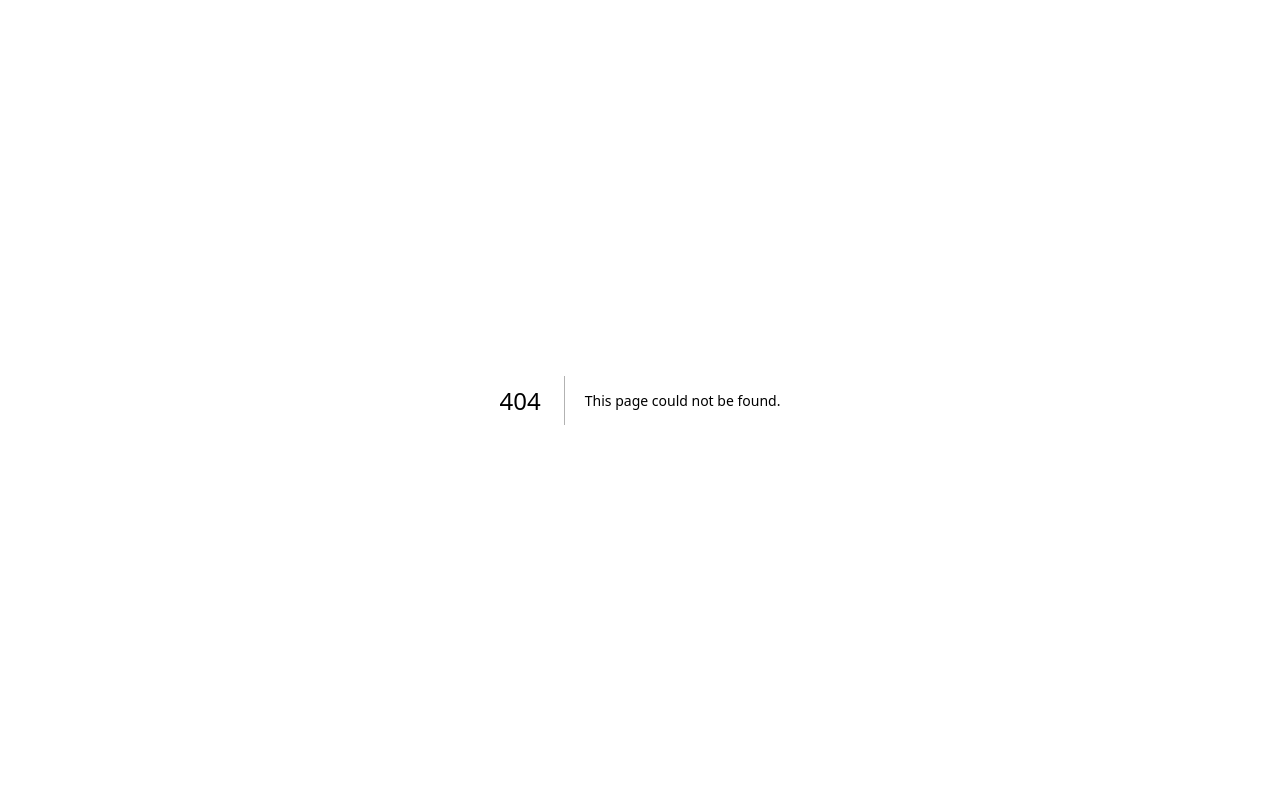
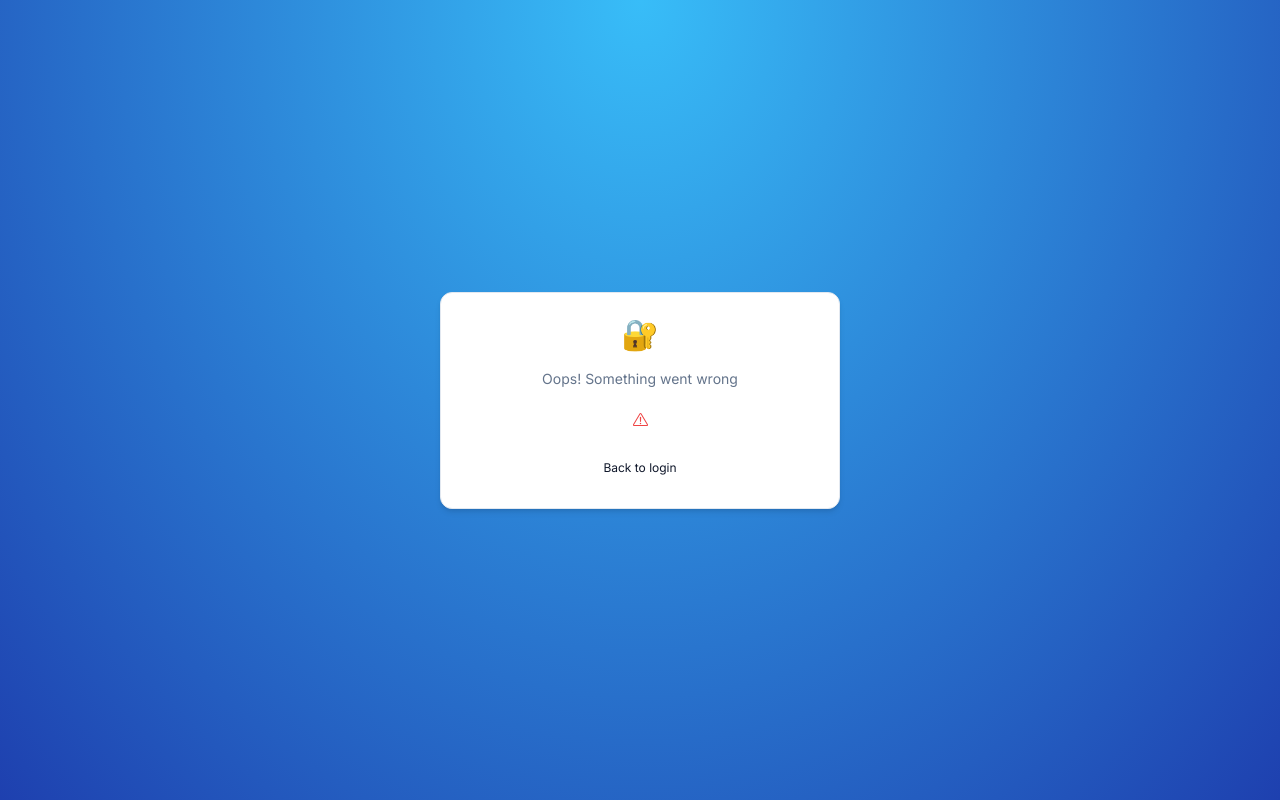
Before and after one commit to lewmeta/next-auth, a Next.js app: page /auth/error in a window 1280 px wide. Before the commit this address had no page. Built offline with nearby package versions, Linux system fonts and the light colour scheme.

Commit message:
added out own pages to auth instead of the default nextauth error for social logins

```diff
--- /dev/null
+++ b/app/auth/error/page.tsx
@@ -0,0 +1,9 @@
+import { ErrorCard } from "@/components/auth/error-card";
+
+const AuthErrorPage = () => {
+    return (
+        <ErrorCard />
+    )
+}
+
+export default AuthErrorPage;
--- a/auth.ts
+++ b/auth.ts
@@ -25,6 +25,10 @@
     signIn,
     signOut,
 } = NextAuth({
+    pages: {
+        signIn: "/auth/login",
+        error: "/auth/error",
+    },
     events: {
         async linkAccount({ user }) {
             await db.user.update({
--- /dev/null
+++ b/components/auth/error-card.tsx
@@ -0,0 +1,17 @@
+import { ExclamationTriangleIcon } from "@radix-ui/react-icons";
+
+import { CardWrapper } from "@/components/auth/card-wrapper";
+
+export const ErrorCard = () => {
+    return (
+        <CardWrapper
+            headerLabel="Oops! Something went wrong"
+            backButtonHref="/auth/login"
+            backButtonLabel="Back to login"
+        >
+            <div className="w-full flex justify-center items-center">
+                <ExclamationTriangleIcon className="text-destructive" />
+            </div>
+        </CardWrapper>
+    )
+}
--- a/components/auth/login-form.tsx
+++ b/components/auth/login-form.tsx
@@ -2,6 +2,7 @@
 
 import { useForm } from "react-hook-form"
 import { zodResolver } from "@hookform/resolvers/zod"
+import { useSearchParams } from "next/navigation"
 import * as z from "zod"
 import { useState, useTransition } from "react"
 
@@ -24,6 +25,12 @@
 import { login } from "@/actions/login"
 
 export const LoginForm = () => {
+    const searchParams = useSearchParams();
+
+    const urlError = searchParams.get("error") === "OAuthAccountNotLinked"
+        ? "Email already in use with a different provider!"
+        : ""
+
     const [isPending, startTransition] = useTransition();
     const [error, setError] = useState<string | undefined>("")
     const [success, setSuccess] = useState<string | undefined>("")
@@ -103,7 +110,7 @@
                             )}
                         />
                     </div>
-                    <FormError message={error} />
+                    <FormError message={error || urlError} />
                     <FormSuccess message={success} />
                     <Button
                         type="submit"
--- a/routes.ts
+++ b/routes.ts
@@ -15,6 +15,7 @@
 export const authRoutes = [
     "/auth/login",
     "/auth/register",
+    "/auth/error",
 ];
 
 /**
```
